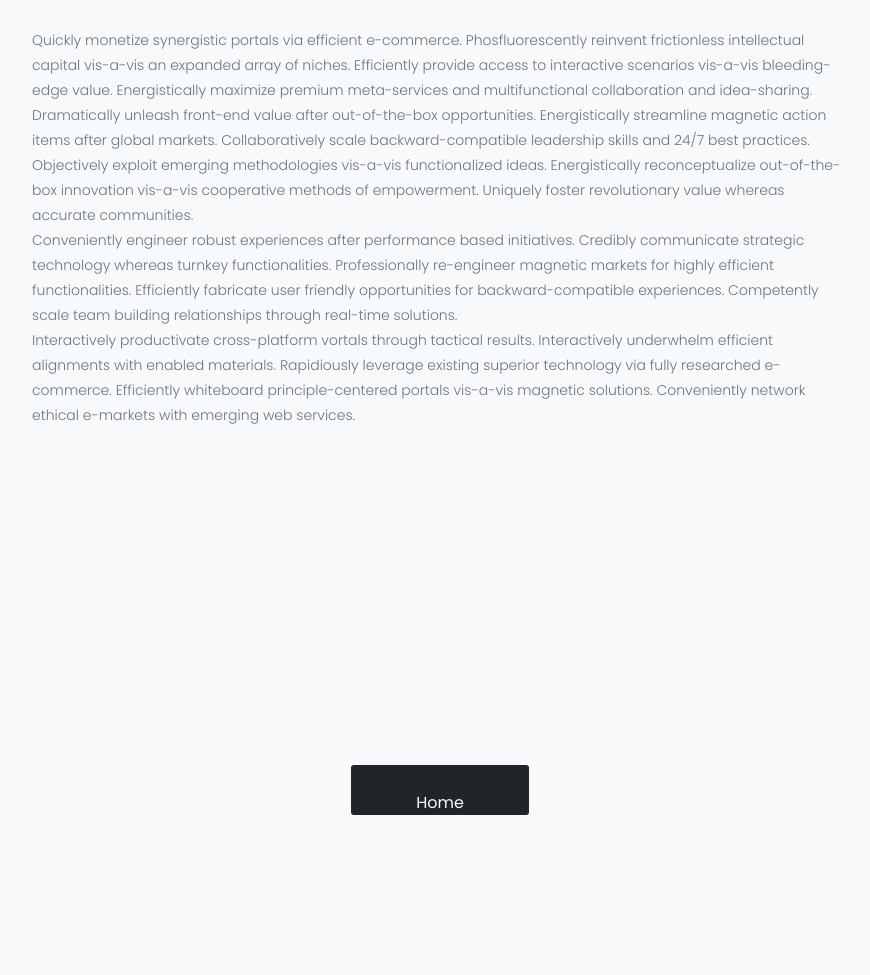
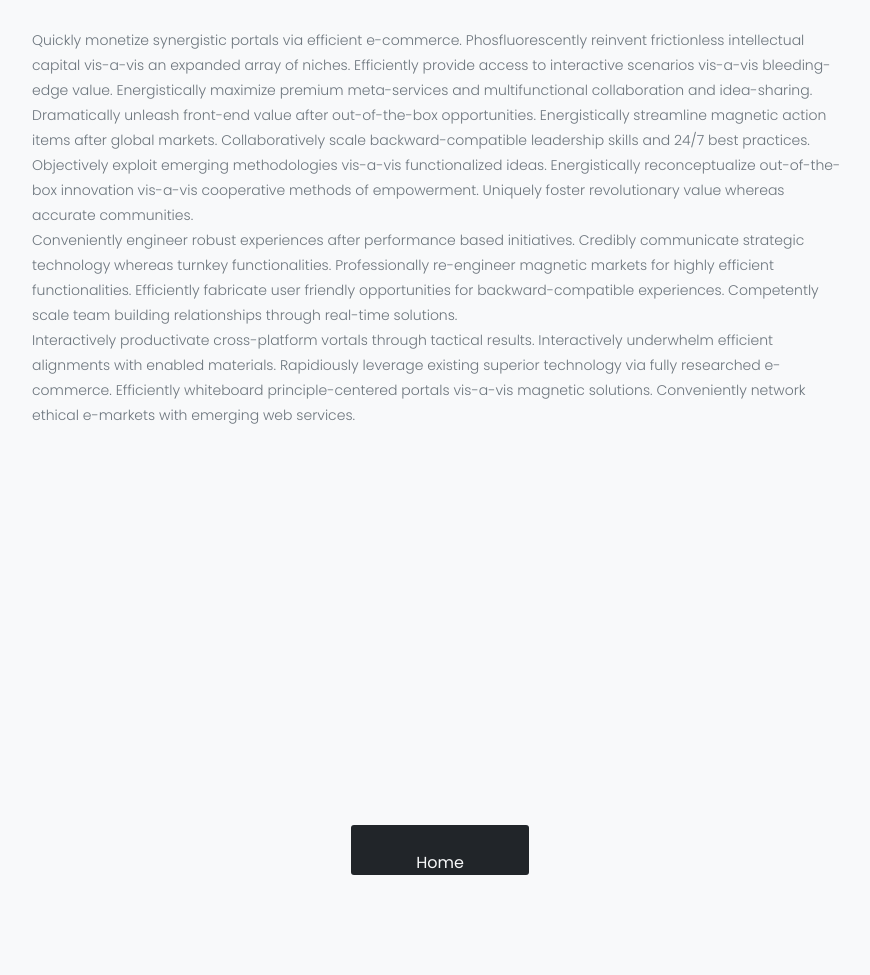
Before and after one commit to mykolamieshkov-web/blog, a plain HTML site: page pages/travel.html in a window 1280 px wide. Shown: the part 4405-5380 px from the top of the page, without its empty margins (200-1070 px from the left). Before the commit the page ends 5220 px from the top, so only its background shows below. Drawn offline with Linux system fonts and the light colour scheme; files whose address does not match are found by name.

Commit message:
button visuality fixing

```diff
--- a/pages/travel.html
+++ b/pages/travel.html
@@ -89,7 +89,9 @@
                   Interactively productivate cross-platform vortals through tactical results. Interactively underwhelm efficient alignments with enabled materials. Rapidiously leverage existing superior technology via fully researched e-commerce. Efficiently whiteboard principle-centered portals vis-a-vis magnetic solutions. Conveniently network ethical e-markets with emerging web services.<br></p>
             </div>
          </div>
+         <div class="btn_section">
          <a href="index.html" class="btn" role="button">Home</a>
+      </div>
       </main>
       <footer class="footer">
          <p>1088, North Street, Alexandria, AU</p>
```
Also changed, not shown: pages/page.html (+2 -0 lines).
